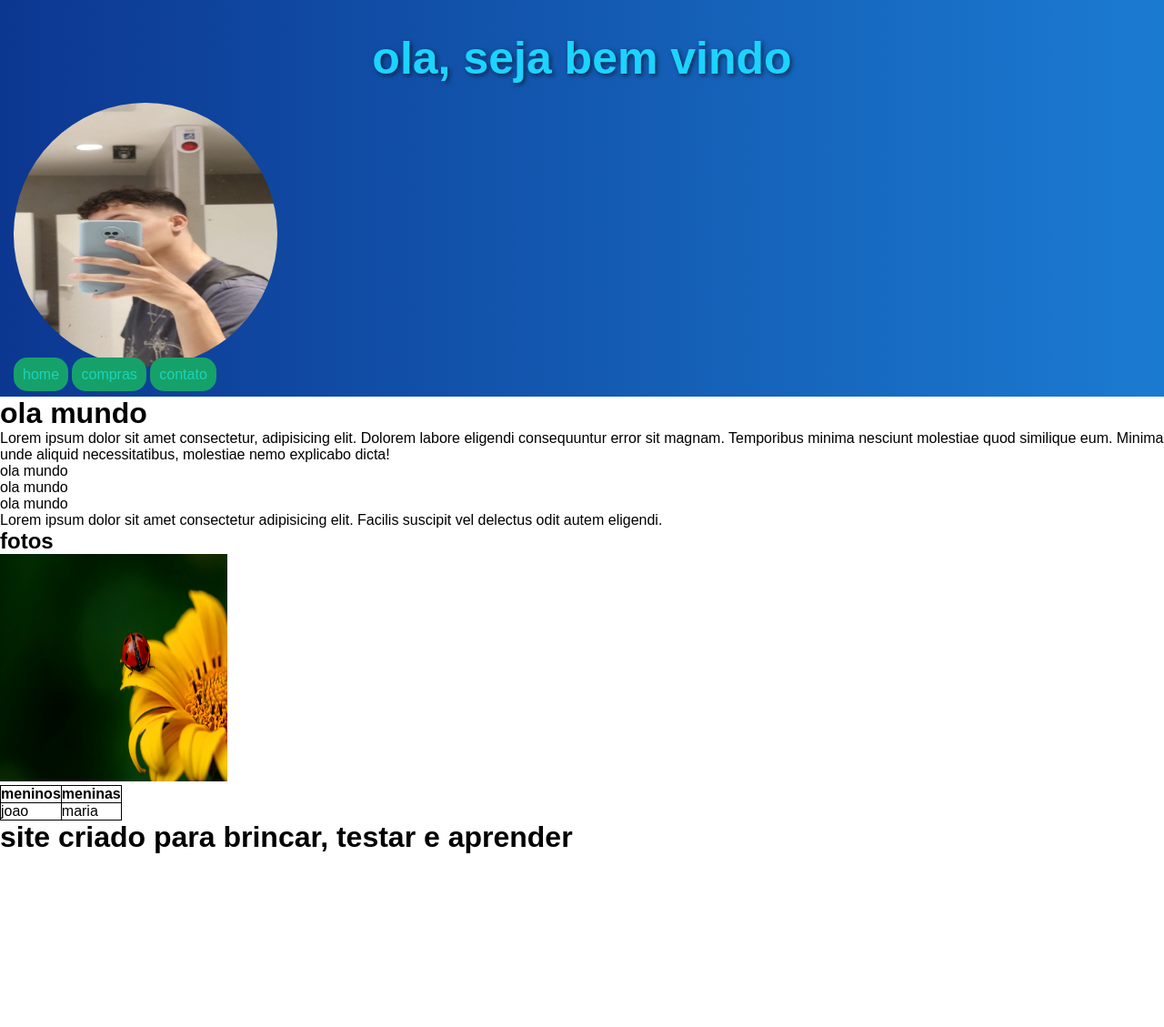
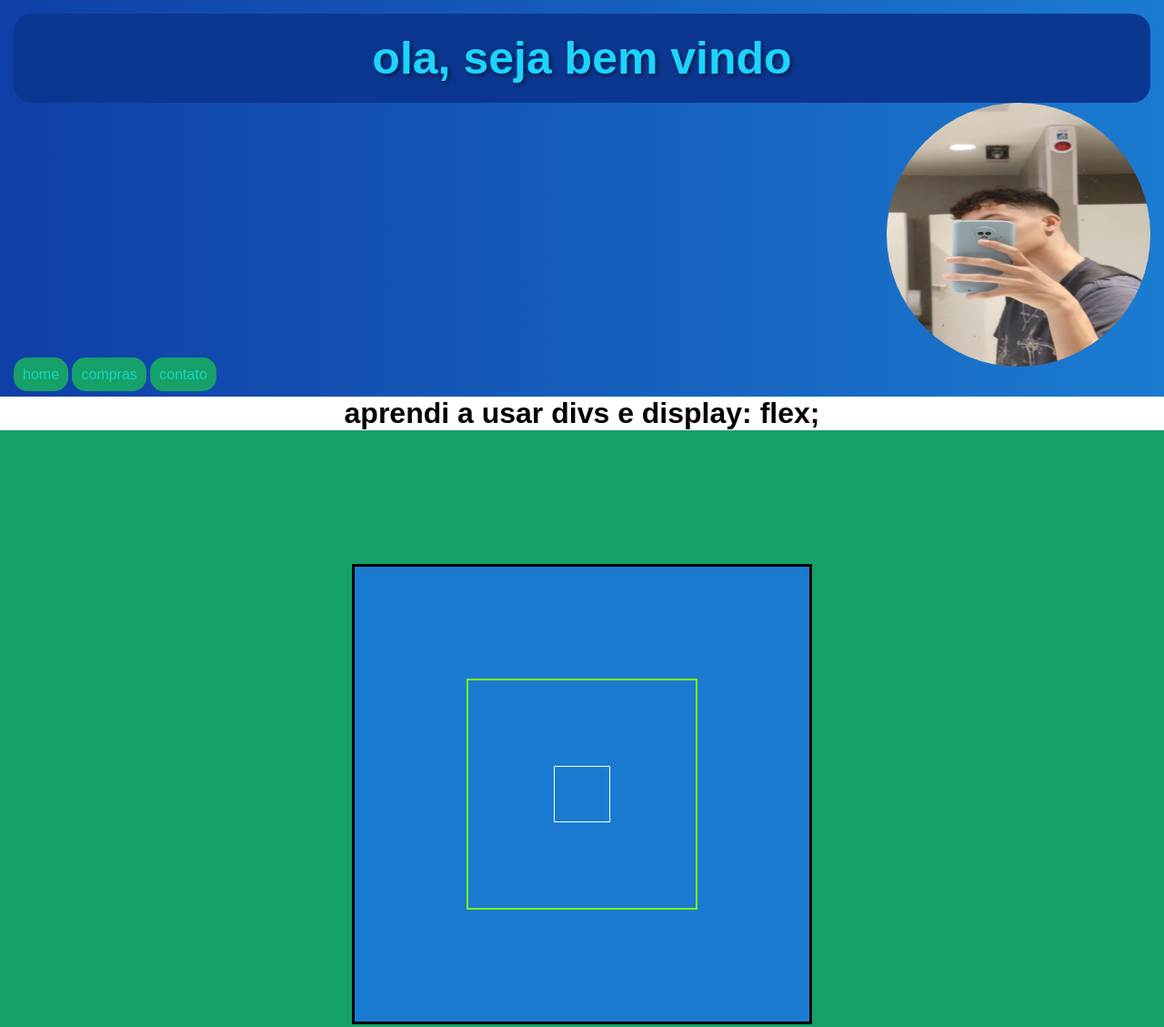
Before and after one commit to daviiisousa/html-css, a plain HTML site: page testes/index.html in a window 1280 px wide. Shown: the whole page at 91% size. Before the commit the page ends 939 px from the top, so only its background shows below. Drawn offline with Linux system fonts and the light colour scheme.

Commit message:
display flex

```diff
--- a/testes/index.html
+++ b/testes/index.html
@@ -8,37 +8,37 @@
 </head>
 <body>
     <header>
-        <h1>ola, seja bem vindo</h1>
-        <img class="cabecalho" src="./imagens/Imagem do WhatsApp de 2024-04-06 à(s) 23.37.43_711f5d46.jpg" width="290px" height="290px" alt="Davi">
+        <div class="bem-vindo">
+            <h1>ola, seja bem vindo</h1>
+        </div>
+        <div class="logo">
+            <img src="./imagens/Imagem do WhatsApp de 2024-04-06 à(s) 23.37.43_711f5d46.jpg" width="290px" height="290px" alt="Davi">
+        </div>
         <a href="#">home</a>
         <a href="#">compras</a>
         <a href="#">contato</a>
 
     </header>
     <main>
-        <h1>ola mundo</h1>
-        <p>Lorem ipsum dolor sit amet consectetur, adipisicing elit. Dolorem labore eligendi consequuntur error sit magnam. Temporibus minima nesciunt molestiae quod similique eum. Minima unde aliquid necessitatibus, molestiae nemo explicabo dicta!</p>
-        <ul>
-            <li>ola mundo</li>
-            <li>ola mundo</li>
-            <li>ola mundo</li>
-        </ul>
-        <p>Lorem ipsum dolor sit amet consectetur adipisicing elit. Facilis suscipit vel delectus odit autem eligendi.</p>
-        <h2>fotos</h2>
-        <img src="./imagens/background001.jpg" width="250px" height="250px" alt="001">
-        <table>
-            <tr>
-                <th>meninos</th>
-                <th>meninas</th>
-            </tr>
-            <tr>
-                <td>joao</td>
-                <td>maria</td>
-            </tr>
-        </table>
+        <h1>aprendi a usar divs e display: flex;</h1>
+        <div class="main">
+
+            <div class="conteiner">
+
+                <div class="items">
+
+                    <div class="miolo">
+
+                    </div>
+
+                </div>
+
+            </div>
+
+        </div>
     </main>
     <footer>
-        <h1>site criado para brincar, testar e aprender</h1>
+
     </footer>
 </body>
 </html>
--- a/testes/style.css
+++ b/testes/style.css
@@ -3,17 +3,26 @@
     padding: 0px;
 }
 
+body{
+    font-family: Arial, Helvetica, sans-serif;
+}
+
 header{
     padding: 15px;
-    background-image: linear-gradient(to right, #0C3791, #1B7BD1);
+    background-image: linear-gradient(to right, #0f3fa6, #1B7BD1);
 }
 
 header h1{
     color: #1DD3FF;
-    padding: 20px;
     text-align: center;
     font-size: 50px;
     text-shadow: 2px 2px 5px rgba(0, 0, 0, 0.57);
+}
+
+div.bem-vindo{
+    background-color: #0C3791;
+    padding: 20px;
+    border-radius: 20px;
 }
 
 header a{
@@ -24,28 +33,58 @@ header a{
     border-radius: 15px;
 }
 
-a:hover{
+header img{
+    border-radius: 50%;
+}
+
+header a:hover{
     text-decoration: underline;
     color:#16A16A ;
     background-color:#1DD3B9 ;
 }
 
-body{
-    font-family: Arial, Helvetica, sans-serif;
+.logo{
+    display:flex ;
+    justify-content: right;
 }
 
-.cabecalho{
-    border-radius: 50%;
-    display:flex ;
-    justify-content: left;
+main > h1{
+    text-align: center;
+}
+
+div.main{
+    height: 100vh;
+    display: flex;
+    justify-content: center;
+    align-items: center;
+
+    background-color: #16A16A;
 }
 
 
-table{
-   border-collapse: collapse;
+div.conteiner{
+    background-color: #1B7BD1;
+    border: 3px solid black;
+    width: 500px;
+    height: 500px;
+
+    display: flex;
+    justify-content: center;
+    align-items: center;
 }
 
-th, td{
-    border: 1px solid black;
+div.items{
+    width: 250px;
+    height: 250px;
+    border: 2px solid lawngreen;
 
+    display: flex;
+    justify-content: center;
+    align-items: center;
 }
+
+div.miolo{
+    border: 1px solid white;
+    width: 60px;
+    height: 60px;
+}
```
